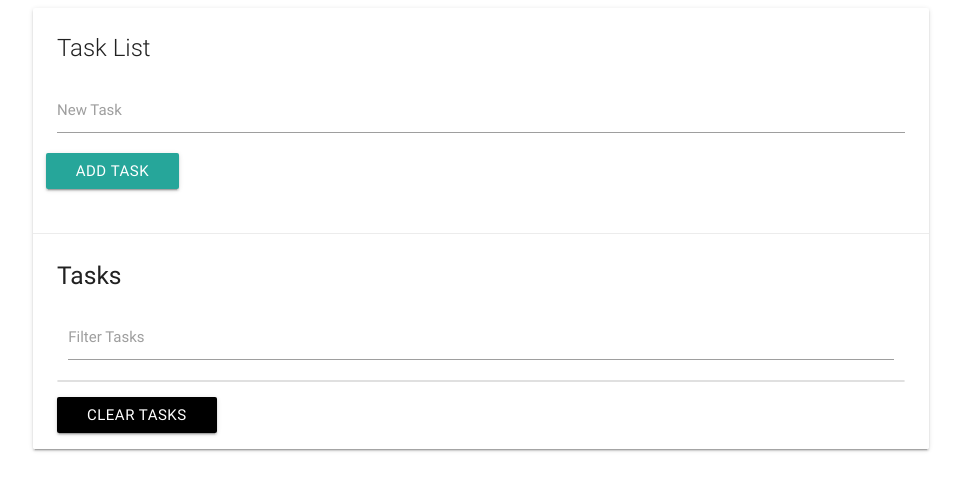
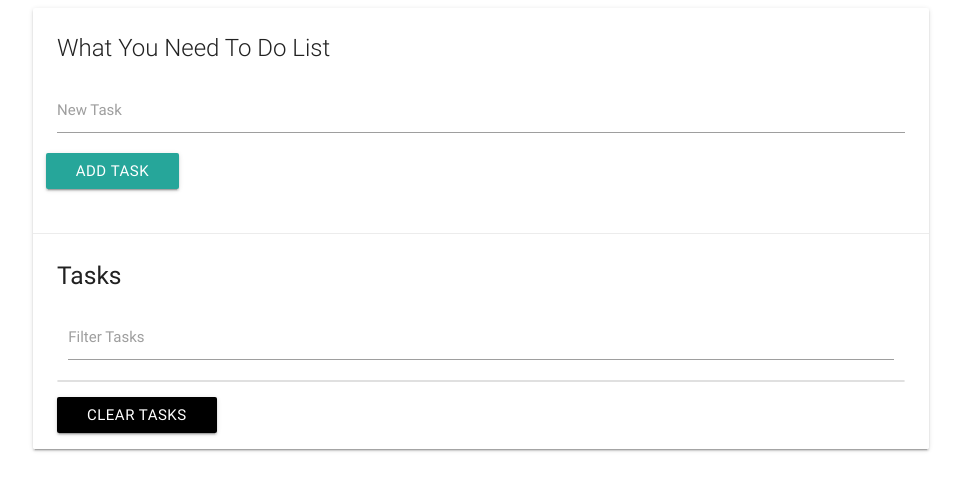
Before and after one commit to aarongraham518/tasklist, a plain HTML site: page index.html in a window 1280 px wide. Shown: the whole page, without its empty margins (159-1120 px from the left). Drawn offline with nearby package versions, Linux system fonts and the light colour scheme.

Commit message:
Change Span Heading

```diff
--- a/index.html
+++ b/index.html
@@ -14,7 +14,7 @@
       <div class="col s12">
         <div id="main" class="card">
           <div class="card-content">
-            <span class="card-title">Task List</span>
+            <span class="card-title">What You Need To Do List</span>
             <div class="row">
               <form id="task-form">
                 <div class="input-field col s12">
```
